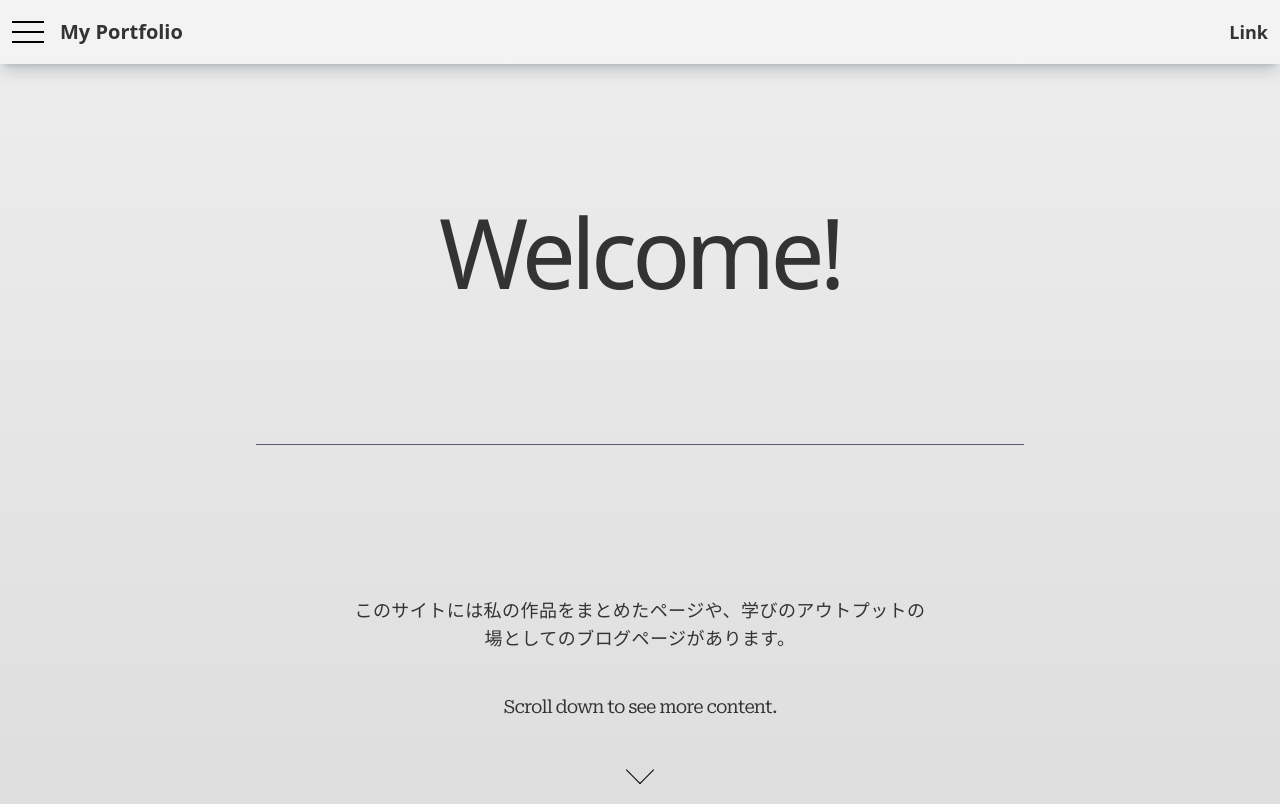
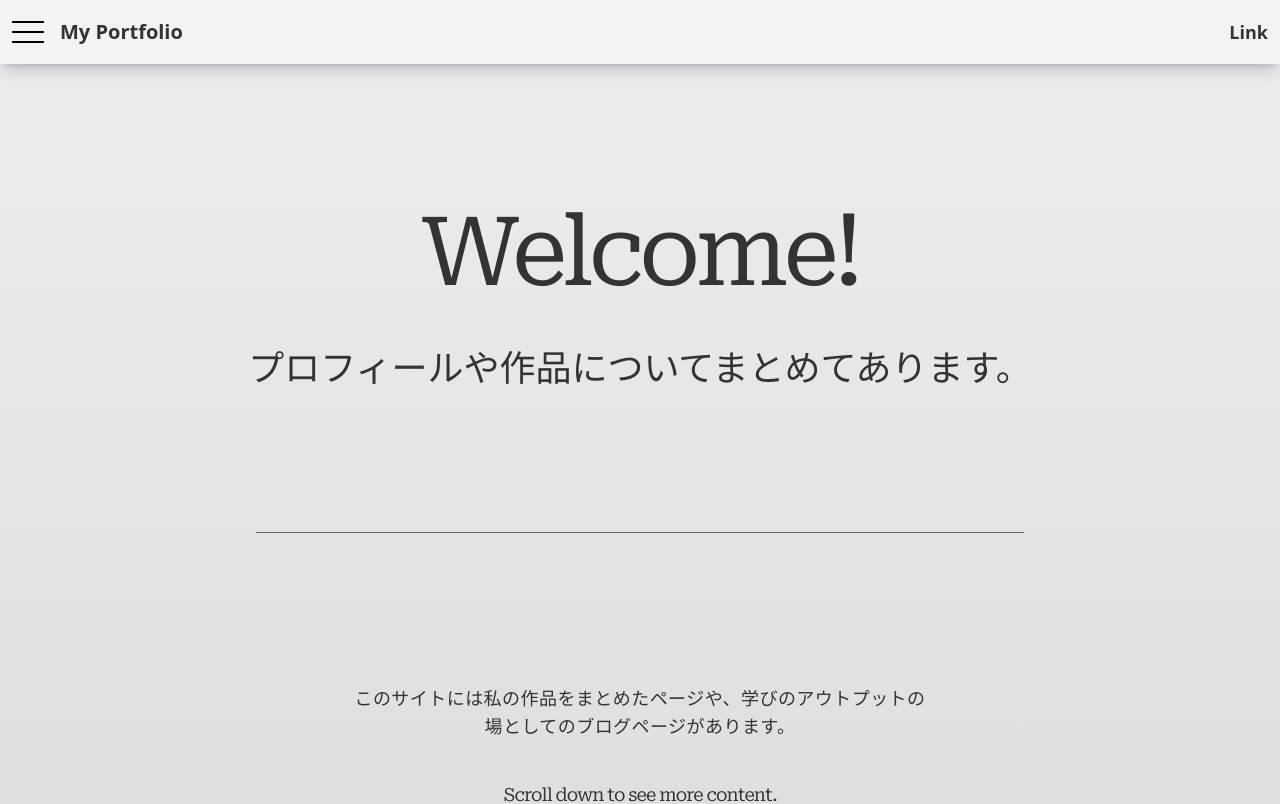
Before and after one commit to haruki26/react-next-portfolio, a Next.js app: page / in a window 1280 px wide. Shown: the top 804 px of the page. Built offline with nearby package versions, Linux system fonts and the light colour scheme.

Commit message:
説明を変更

```diff
--- a/src/app/page.tsx
+++ b/src/app/page.tsx
@@ -20,8 +20,8 @@ const Page: React.FC = () => {
             <div className={clsx([
                 "w-full h-fit flex px-4 py-8 flex-col gap-10 items-center",
             ])}>
-                <Hero subTitle="I'm Haruki Kubo.">
-                    <h1 className="text-5xl tracking-tighter sm:text-8xl">
+                <Hero describe="プロフィールや作品についてまとめてあります。">
+                    <h1 className="font-roboto font-light text-5xl tracking-tighter sm:text-8xl">
                         Welcome!
                     </h1>
                 </Hero>
```
